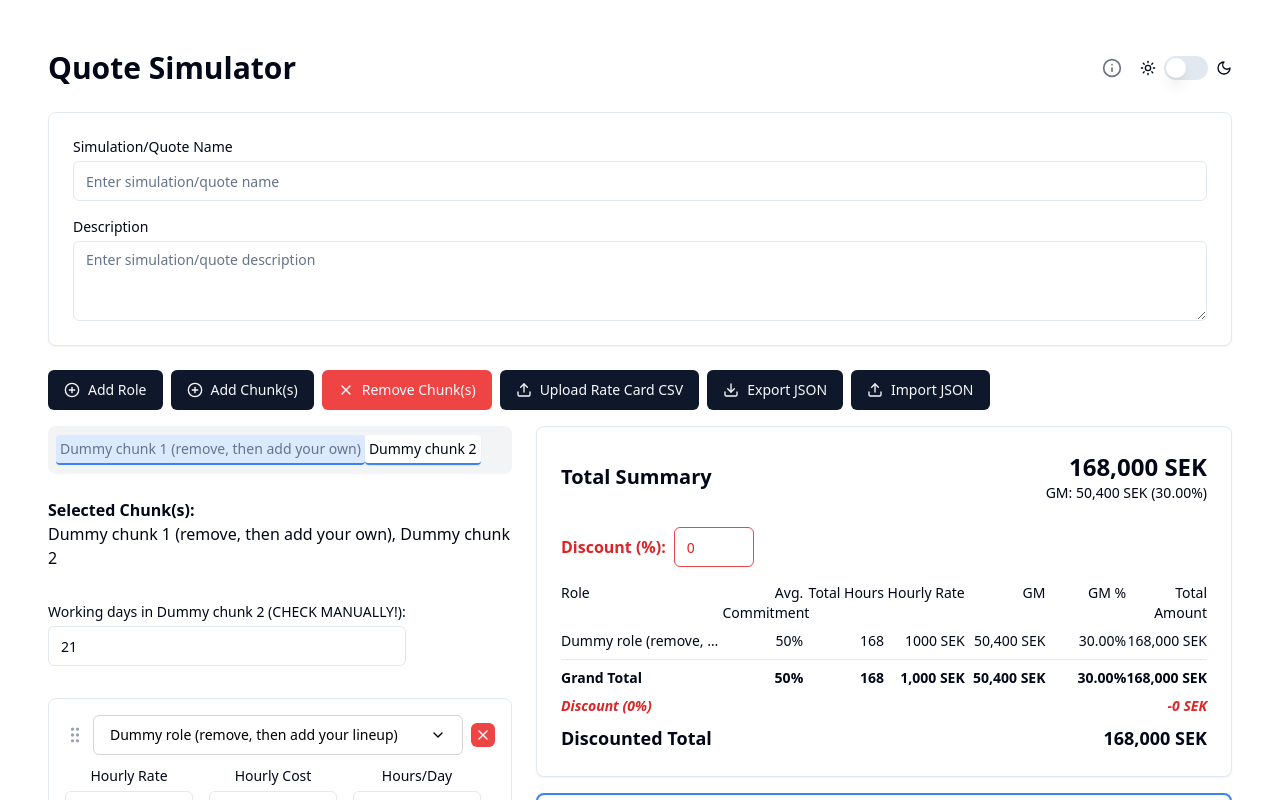
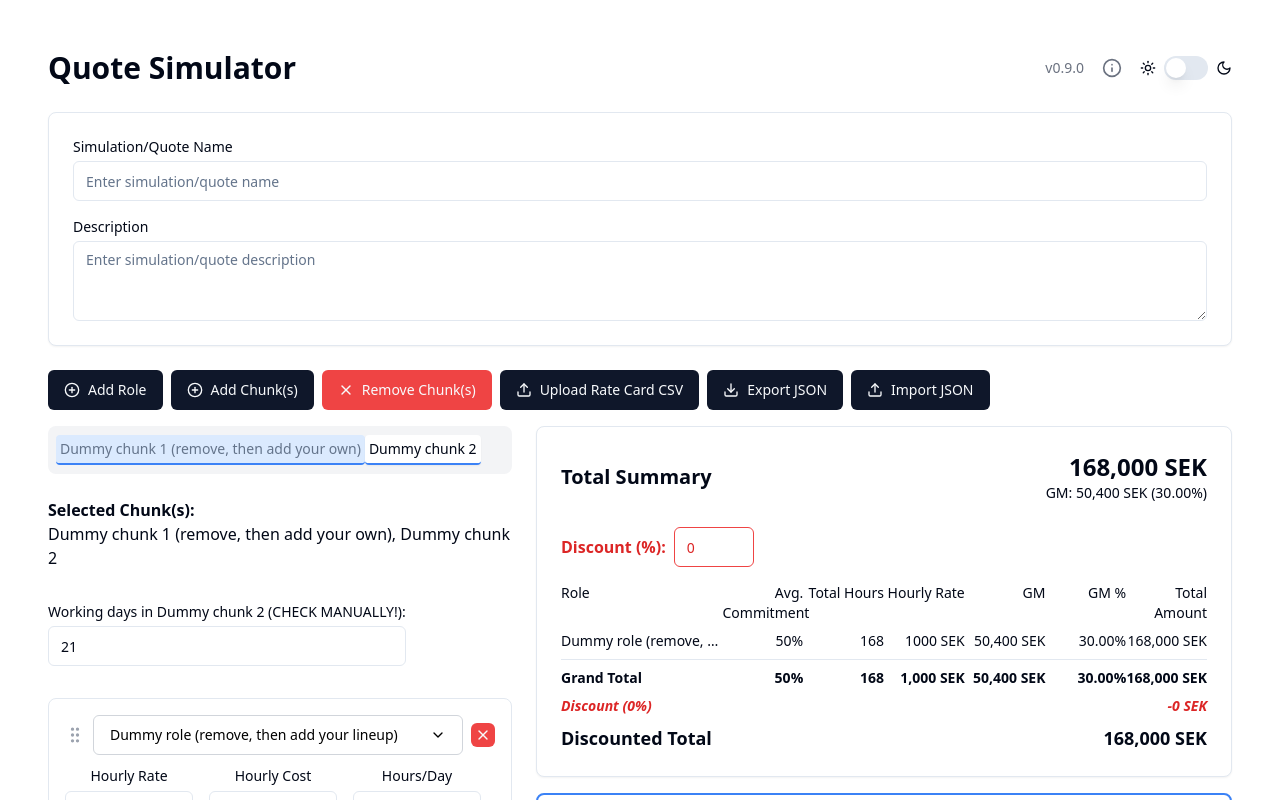
Before and after one commit to anders-brunoson/quotecalc, a React (Vite) app: page / in a window 1280 px wide. Shown: the top 800 px of the page. Built offline with nearby package versions, Linux system fonts and the light colour scheme.

Commit message:
Version numbering

```diff
--- a/src/components/BudgetCalculator.jsx
+++ b/src/components/BudgetCalculator.jsx
@@ -29,6 +29,8 @@ import { exportStateToJSON, importStateFromJSON } from './jsonUtils';
 import SearchableRoleSelect from './SearchableRoleSelect';
 import RateCardModal from './RateCardModal';
 
+const VERSION = "0.9.0";
+
 const formatCurrency = (value) => Math.round(value).toLocaleString();
 
 const QuoteCalculator = () => {
@@ -56,6 +58,7 @@ const QuoteCalculator = () => {
   const [chunkOrder, setChunkOrder] = React.useState([]);
   const [selectorKey, setSelectorKey] = useState(0);
   const [discount, setDiscount] = useState(0);
+  const [version, setVersion] = useState(VERSION);
 
   const [roles, setRoles] = useState([
     { id: '1', name: 'Dummy role (remove, then add your lineup)', code: '303', alias: '' },
@@ -74,6 +77,7 @@ const QuoteCalculator = () => {
 
   const handleExportJSON = () => {
     const stateToExport = {
+      version,
       simulationName,
       simulationDescription,
       chunks,
@@ -112,6 +116,8 @@ const handleExportJSON = () => {
       reader.onload = (e) => {
         try {
           const importedState = importStateFromJSON(e.target.result);
+
+          setVersion(importedState.version || VERSION);
           setSimulationName(importedState.simulationName || '');
           setSimulationDescription(importedState.simulationDescription || '');
           setChunks(importedState.chunks);
@@ -764,6 +770,7 @@ const handleExportJSON = () => {
       <div className="flex justify-between items-center mb-6">
         <h1 className="text-3xl font-bold">Quote Simulator</h1>
         <div className="flex items-center space-x-2">
+          <span className="text-sm text-gray-500">v{version}</span>
           <Button
             variant="ghost"
             size="icon"
```
Lines whose indentation alone changed are shown as unchanged.
